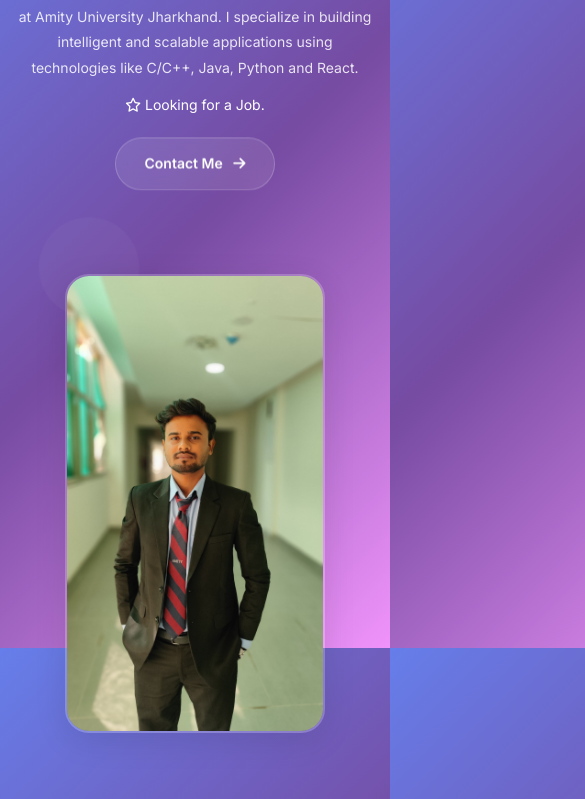
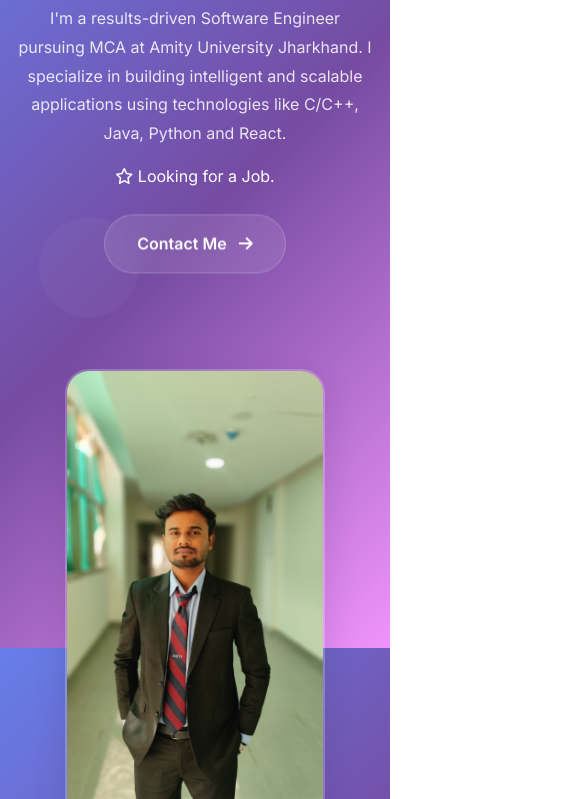
Before and after one commit to Ranbeer84/Profile, a plain HTML site: page index.html in a window 390 px wide. Shown: the part 196-995 px from the top of the page, 585 px wide, since content can reach past the window. Drawn offline with nearby package versions, Linux system fonts and the light colour scheme.

Commit message:
fix mobile view

```diff
--- a/index.html
+++ b/index.html
@@ -2,7 +2,10 @@
 <html lang="en">
   <head>
     <meta charset="UTF-8" />
-    <meta name="viewport" content="width=device-width, initial-scale=1.0" />
+    <meta
+      name="viewport"
+      content="width=device-width, initial-scale=1.0, maximum-scale=1.0, user-scalable=no"
+    />
     <title>Ranbeer Singh Chauhan - Modern Portfolio</title>
 
     <!-- External Stylesheets -->
@@ -833,10 +836,7 @@
 
           <!-- Gallery Item 4 -->
           <div class="gallery-item">
-            <img
-              src="images/Recommendation.png"
-              alt="E-commerce Platform"
-            />
+            <img src="images/Recommendation.png" alt="E-commerce Platform" />
             <div class="gallery-overlay">
               <h3 class="gallery-title">E-commerce Platform</h3>
               <p class="gallery-description">
--- a/styles.css
+++ b/styles.css
@@ -40,6 +40,42 @@ body.dark-mode {
   --text-secondary: rgba(204, 214, 246, 0.7);
   --accent-pink: #64ffda;
   --accent-teal: #64ffda;
+}
+
+/* Prevent horizontal scroll and zooming issues on mobile */
+html,
+body {
+  max-width: 100%;
+  overflow-x: hidden;
+  margin: 0;
+  padding: 0;
+  position: relative;
+}
+
+/* Ensure all containers respect viewport width */
+* {
+  box-sizing: border-box;
+}
+
+/* Prevent any element from exceeding viewport */
+body > * {
+  max-width: 100vw;
+  overflow-x: hidden;
+}
+
+/* Container width fix */
+.container {
+  max-width: 100%;
+  padding-left: 1rem;
+  padding-right: 1rem;
+  margin: 0 auto;
+  overflow-x: hidden;
+}
+
+/* Section width control */
+section {
+  max-width: 100vw;
+  overflow-x: hidden;
 }
 
 /* ==================== BASE RESET ==================== */
@@ -1900,10 +1936,20 @@ body.dark-mode .footer {
 
 /* Mobile - 768px */
 @media (max-width: 768px) {
-  html {
-    font-size: 14px;
-  }
-
+  html,
+  body {
+    width: 100%;
+    max-width: 100vw;
+    overflow-x: hidden;
+    margin: 0;
+    padding: 0;
+    -webkit-text-size-adjust: 100%;
+    -ms-text-size-adjust: 100%;
+  }
+  body {
+    touch-action: pan-y;
+    -webkit-overflow-scrolling: touch;
+  }
   :root {
     --container-padding: 0 1rem;
   }
```
Also changed, not shown: 1 other file.
